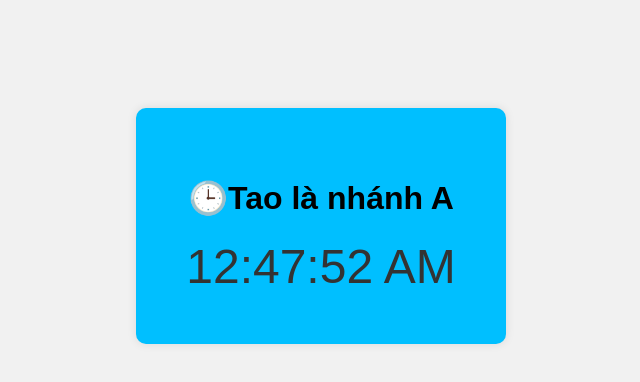
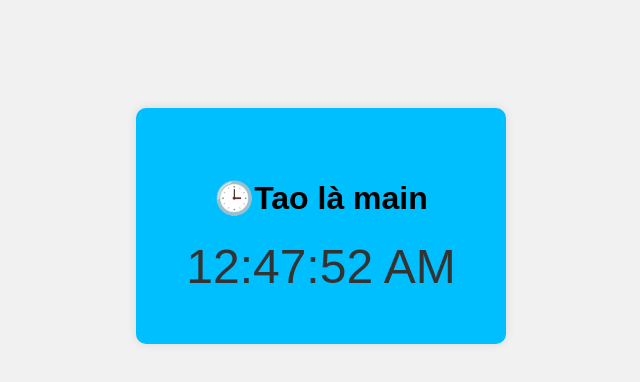
Before and after one commit to Penguinnyun/PTPM, a plain HTML site: page index.html in a window 1280 px wide. Shown: the whole page, without its empty margins (319-959 px from the left). Drawn offline with Linux system fonts and the light colour scheme.

Commit message:
Tao là main

```diff
--- a/index.html
+++ b/index.html
@@ -7,7 +7,7 @@
   </head>
   <body>
     <div class="clock-container">
-      <h1>🕒Tao là nhánh A</h1>
+      <h1>🕒Tao là main</h1>
       <div id="clock">00:00:00</div>
     </div>
     <script src="script.js"></script>
```
